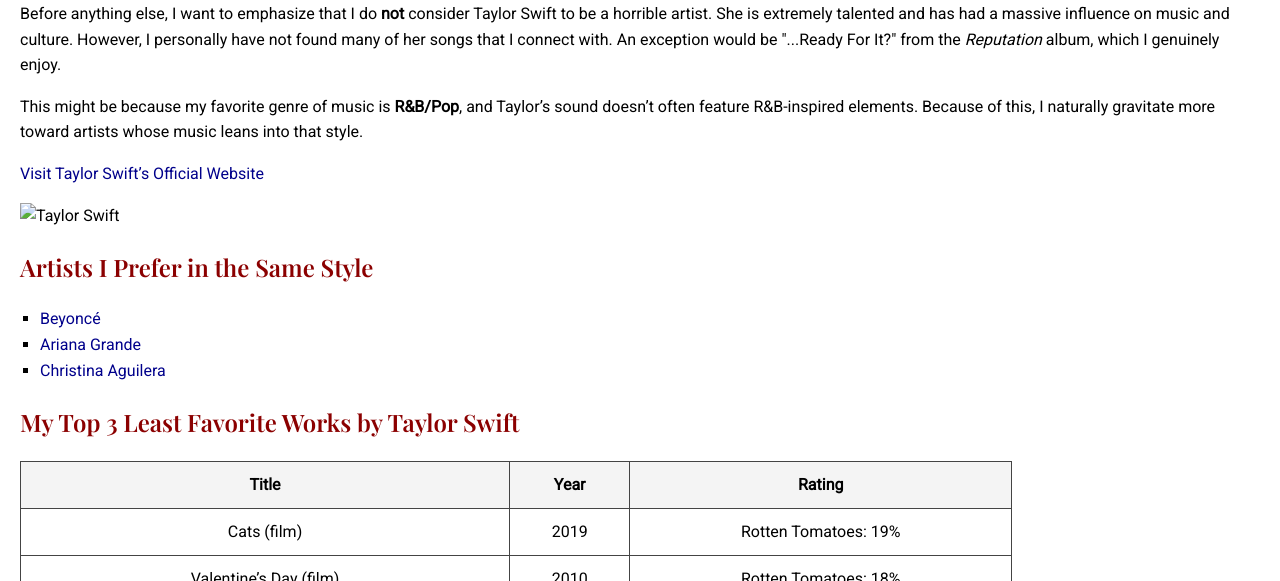
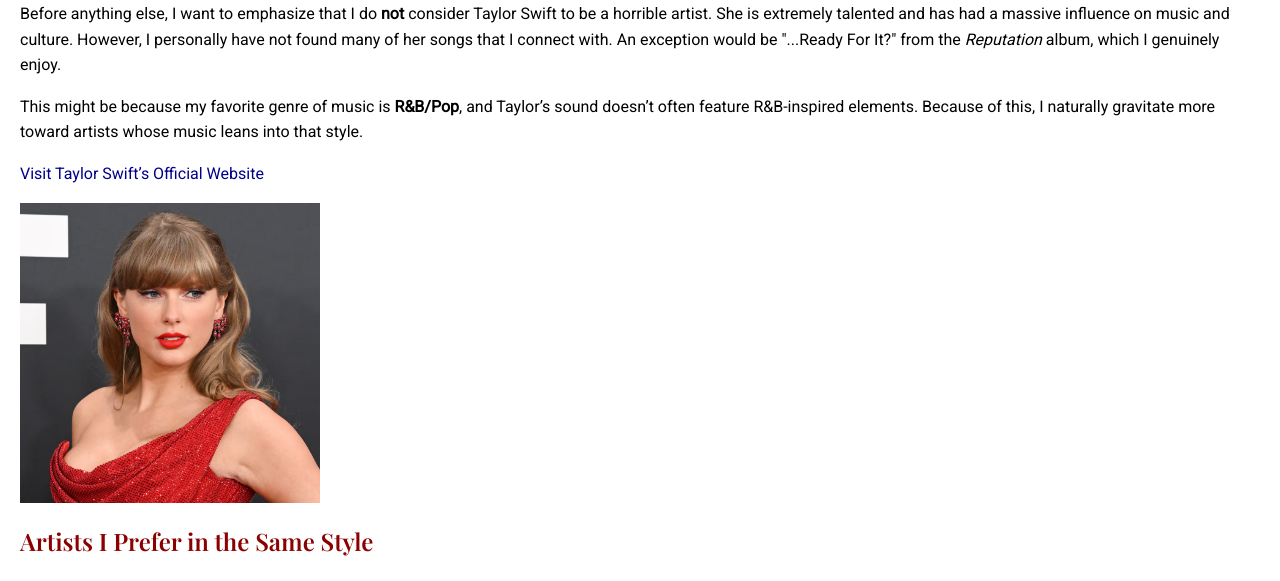
Before and after one commit to tlcrx/Triston-Internet-Studio, a plain HTML site: page asg4/leastfavoriteartist.html in a window 1280 px wide. Shown: the part 197-778 px from the top of the page. Drawn offline with nearby package versions, Linux system fonts and the light colour scheme.

Commit message:
asg4 asg4# Please enter the commit message for your changes. Lines starting

```diff
--- a/asg4/leastfavoriteartist.html
+++ b/asg4/leastfavoriteartist.html
@@ -90,7 +90,7 @@
     <a href="https://www.taylorswift.com" target="_blank">Visit Taylor Swift’s Official Website</a>
   </p>
 
-  <img src="asg4/Img/AWNTN6VH5NFBPJYRX7DS6QAAMM.avif" alt="Taylor Swift" width="300">
+  <img src="img/AWNTN6VH5NFBPJYRX7DS6QAAMM.avif" alt="Taylor Swift" width="300">
 
 
   <h2>Artists I Prefer in the Same Style</h2>
```
